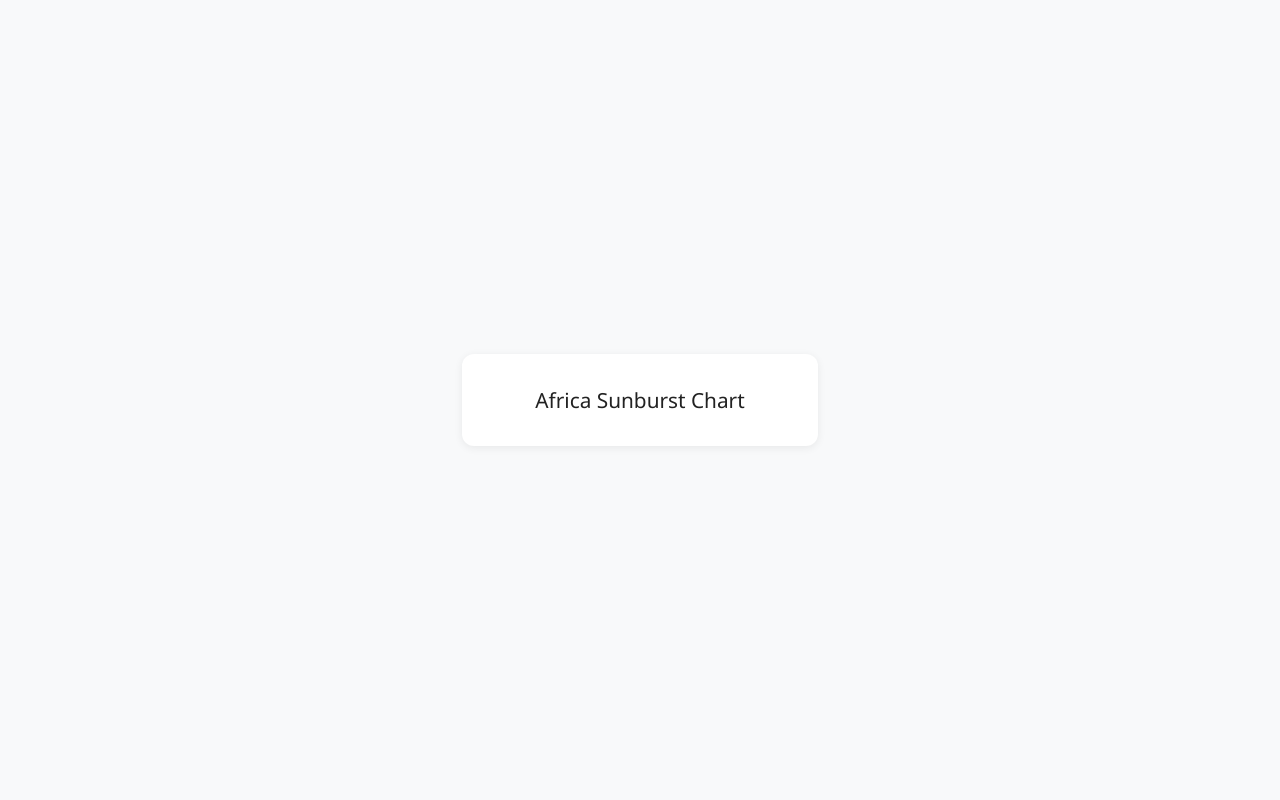
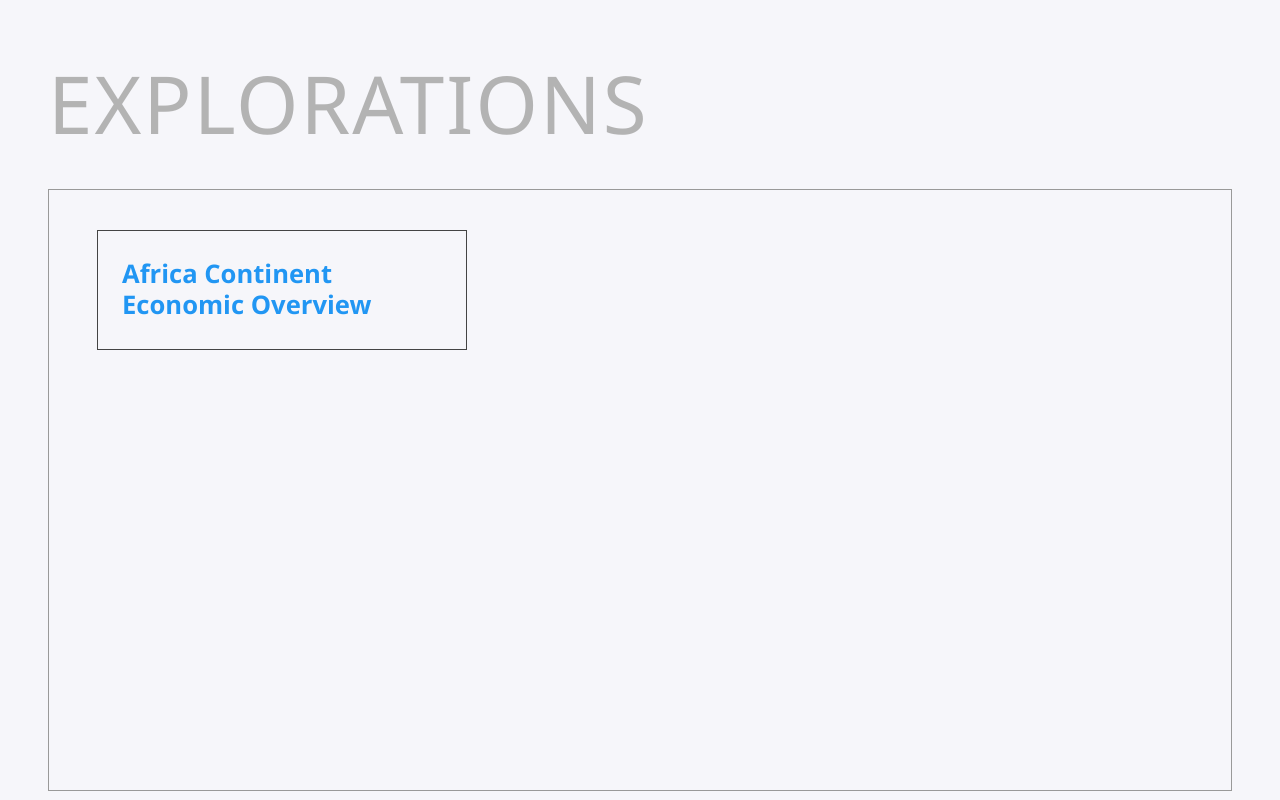
Before and after one commit to Lake-Indigo/sunburstchart, a plain HTML site: page index.html in a window 1280 px wide. Drawn offline with Linux system fonts and the light colour scheme.

Commit message:
Update index.html
index.html page. added title EXPLORATIONS and card

```diff
--- a/index.html
+++ b/index.html
@@ -3,12 +3,74 @@
 <head>
     <meta charset="UTF-8">
     <meta name="viewport" content="width=device-width, initial-scale=1.0">
-    <title>Debu's Personal Website</title>
-    <link rel="stylesheet" href="style.css">
+    <title>Explorations</title>
+    <style>
+        body {
+            background: #f6f6fa;
+            margin: 0;
+            padding: 0;
+            font-family: 'Segoe UI', Arial, sans-serif;
+        }
+        .explorations-title {
+            color: #b3b3b3;
+            font-size: 5rem;
+            font-weight: 400;
+            margin-top: 48px;
+            margin-left: 48px;
+            letter-spacing: 2px;
+        }
+        .explorations-box {
+            border: 1.5px solid #999;
+            background: transparent;
+            margin: 32px 48px 0 48px;
+            padding: 0;
+            min-height: 75vh;
+            position: relative;
+        }
+        .explorations-card {
+            border: 1.2px solid #444;
+            background: #f6f6fa;
+            width: 370px;
+            height: 120px;
+            margin: 40px 0 0 48px;
+            display: flex;
+            align-items: center;
+            box-sizing: border-box;
+        }
+        .explorations-link {
+            color: #2196f3;
+            font-size: 1.6rem;
+            font-weight: 600;
+            text-decoration: none;
+            line-height: 1.2;
+            margin-left: 24px;
+            transition: color 0.2s;
+        }
+        .explorations-link:hover {
+            color: #1565c0;
+            text-decoration: underline;
+        }
+        @media (max-width: 700px) {
+            .explorations-title {
+                font-size: 2.5rem;
+                margin-left: 16px;
+            }
+            .explorations-box {
+                margin: 24px 8px 0 8px;
+            }
+            .explorations-card {
+                width: 90%;
+                margin-left: 8px;
+            }
+        }
+    </style>
 </head>
 <body>
-    <div class="container">
-        <a class="card" href="sunburst.html">Africa Sunburst Chart</a>
+    <div class="explorations-title">EXPLORATIONS</div>
+    <div class="explorations-box">
+        <div class="explorations-card">
+            <a class="explorations-link" href="sunburst.html">Africa Continent<br>Economic Overview</a>
+        </div>
     </div>
 </body>
 </html>
```
